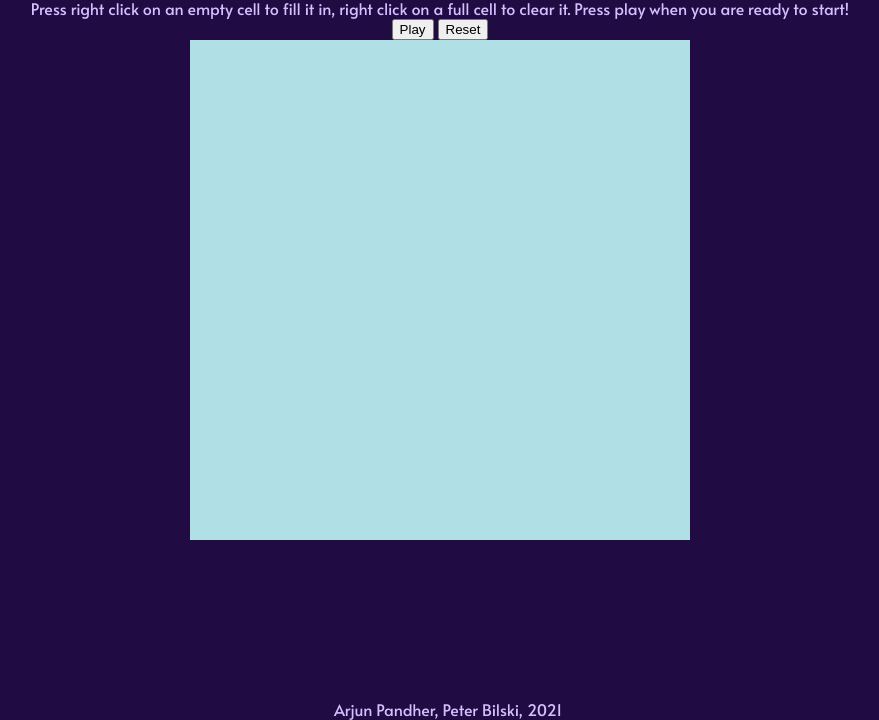
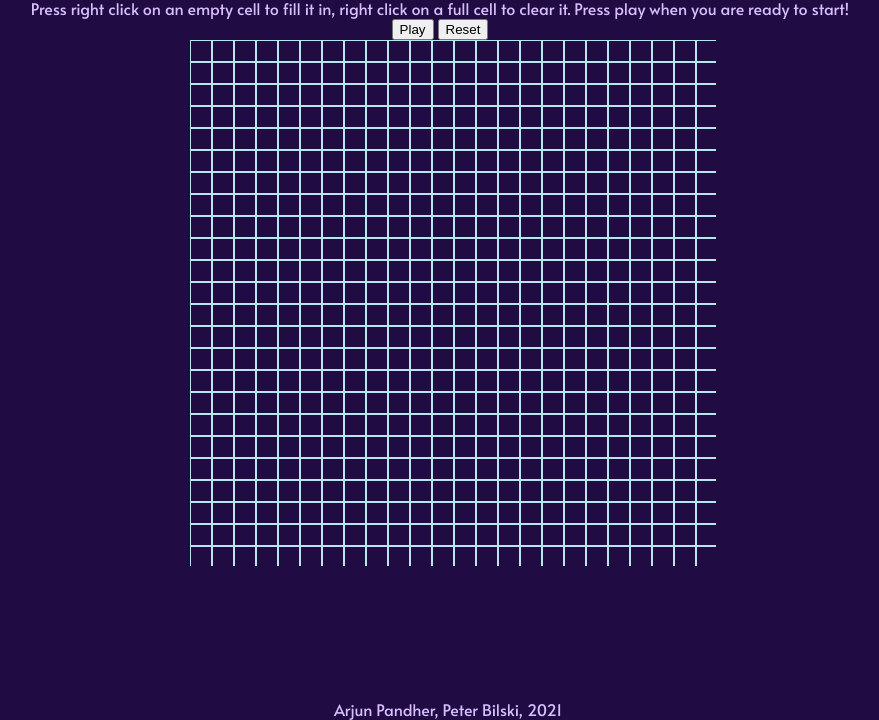
Before and after one commit to ArjunPandher/GameOfDissonance, a website: page pub/landing.html in a window 1280 px wide. Shown: the part 80-800 px from the top of the page, without its empty margins (200-1079 px from the left). Drawn offline with nearby package versions, Linux system fonts and the light colour scheme.

Commit message:
updated html to load conway.js and landing.js scripts, began landing.js with issues

```diff
--- /dev/null
+++ b/pub/js/landing.js
@@ -0,0 +1,22 @@
+//currently when html is run says Conway is not defined
+//const conway = Conway("noteField")
+
+const noteField = document.getElementById("noteField")
+
+//conway.drawgrid();
+let gridwidth = 2;
+let cellwidth = 20;
+let cellheight = 20;
+let ctx = noteField.getContext("2d")
+ctx.strokeStyle = "#B6E6EC";
+ctx.lineWidth = 2;
+for (let i = 0; i < noteField.height; i += gridwidth + cellwidth) {
+    ctx.moveTo(0, i);
+    ctx.lineTo(noteField.width, i);
+    ctx.stroke();
+}
+for (let i = 0; i < noteField.width; i += gridwidth + cellheight) {
+    ctx.moveTo(i, 0);
+    ctx.lineTo(i, noteField.height);
+    ctx.stroke();
+}
--- a/pub/landing.css
+++ b/pub/landing.css
@@ -14,7 +14,6 @@ div {
 }
 
 .playArea {
-    background-color: powderblue;
     height: 500px;
     width: 500px;
 }
--- a/pub/landing.html
+++ b/pub/landing.html
@@ -5,8 +5,10 @@
         <title>Game of Dissonance</title>
         <link rel="stylesheet" type="text/css" href="landing.css">
         <link href="https://fonts.googleapis.com/css2?family=Alata&display=swap" rel="stylesheet">
+        <script defer src="https://ajax.googleapis.com/ajax/libs/jquery/3.5.1/jquery.min.js"></script>
     </head>
     <body>
+        <script defer src="js/conway.js"></script>
         <div class="header">
             <span class="title">Game of Dissonance</span>
             <br>
@@ -16,10 +18,11 @@
             <button>Reset</button>
         </div>
 
-        <div class="playArea"></div>
+        <div class="playArea"><canvas id="noteField" width="526" height="526"></canvas></div>
 
         <div class="footer">
             <span>Arjun Pandher, Peter Bilski, 2021</span>
         </div>
+        <script defer src="js/landing.js"></script>
     </body>
 </html>
```
